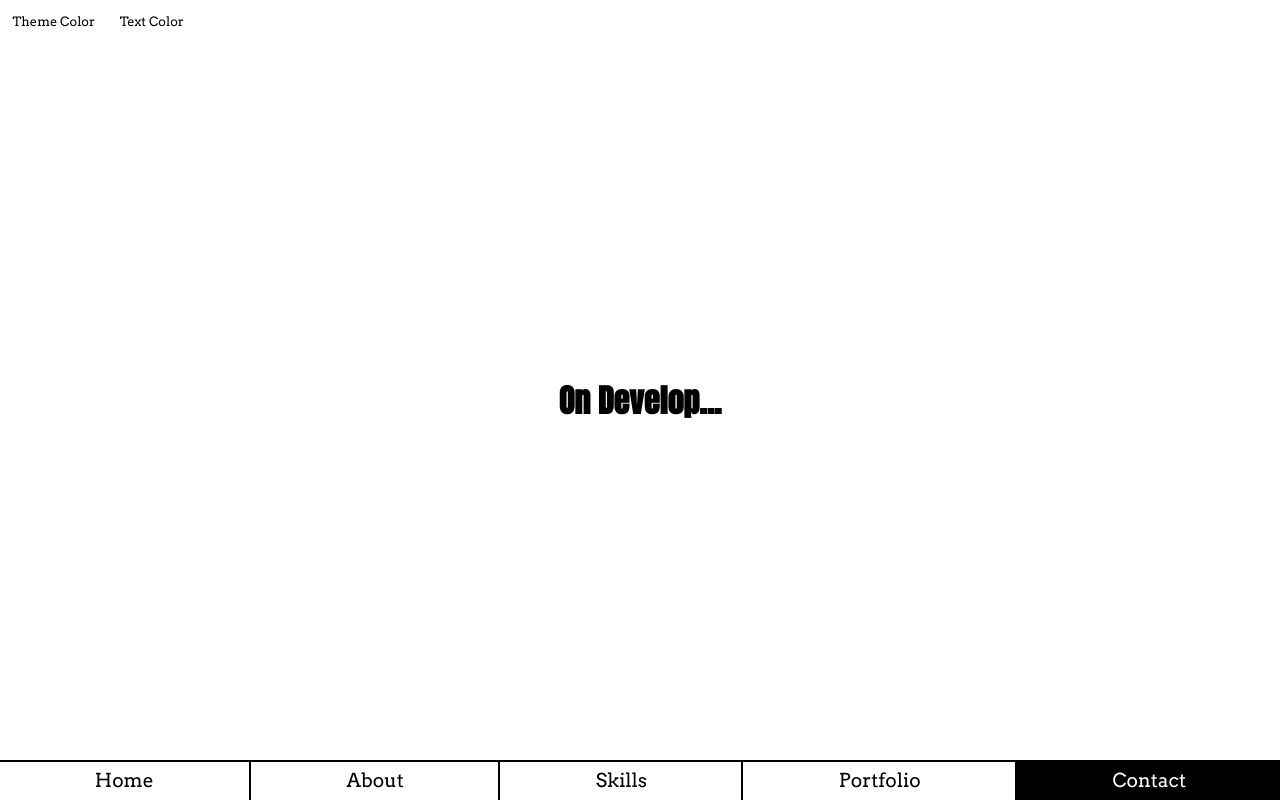
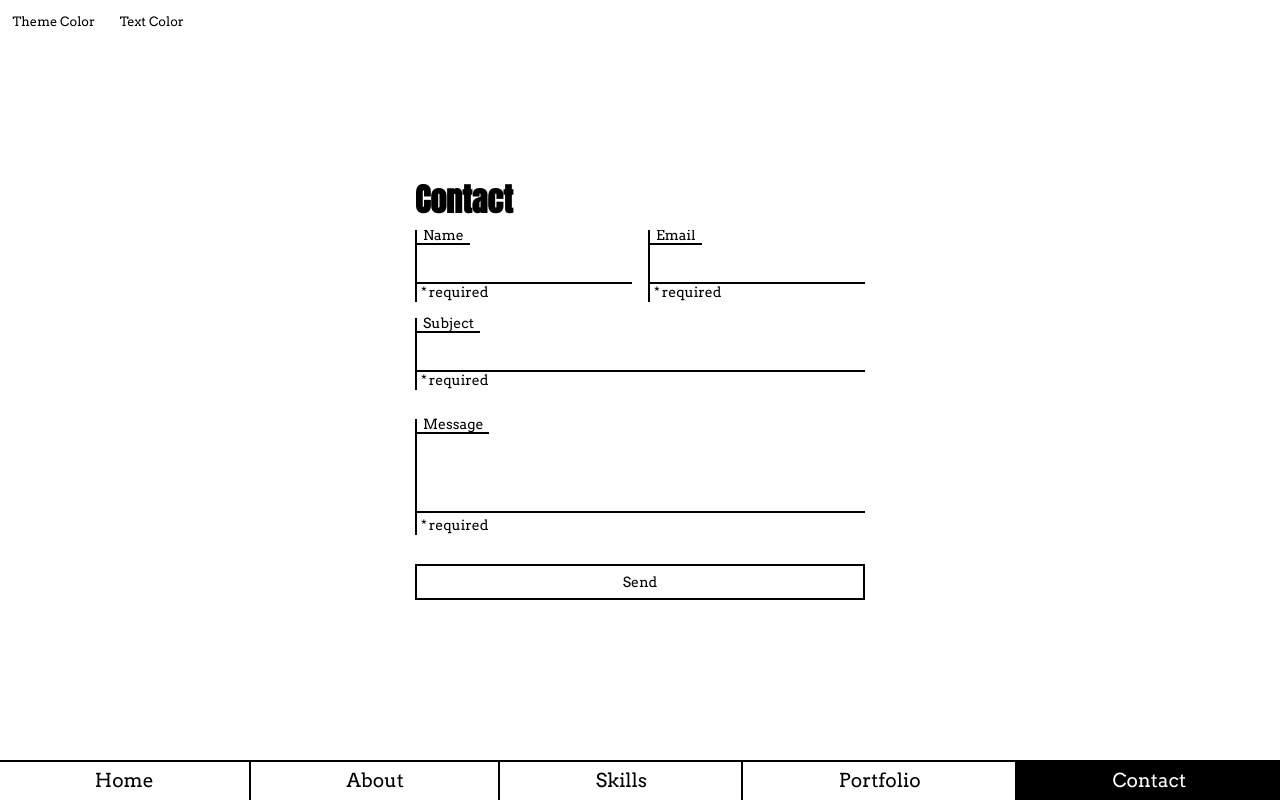
Before and after one commit to jonnitg/jonnitg.github.io, a Next.js app: page /contact in a window 1280 px wide. Built offline with nearby package versions, Linux system fonts and the light colour scheme.

Commit message:
Add Contact Page with logic (using emailjs)

```diff
--- /dev/null
+++ b/src/components/contact-section/contact-section.component.tsx
@@ -0,0 +1,90 @@
+import React, { useRef, useState } from 'react';
+import emailjs from 'emailjs-com';
+import Heading from '@elements/heading';
+import Input from '@elements/input';
+import Button from '@elements/button/button.element';
+import styles from './contact-section.module.scss';
+
+const ContactSection = () => {
+  const [message, setMessage] = useState('');
+  const formRef = useRef(null);
+
+  const handleSubmit = async (event) => {
+    event.preventDefault();
+
+    const serviceId = 'default_service';
+    const templateId = 'portfolio_email';
+
+    try {
+      await emailjs.sendForm(
+        serviceId,
+        templateId,
+        event.target,
+        'user_fOtmp3V2I5ZwYbq0hlAfr'
+      );
+      setMessage("Thanks For the email. I'll read it as soon as possible.");
+    } catch (error) {
+      setMessage('Oh no. There was a problem with the email.');
+    }
+  };
+
+  return (
+    <div className={styles.stl}>
+      <div className={styles.stl__container}>
+        {message ? (
+          <Heading className={styles.stl__form__message} tag="h3">
+            {message}
+          </Heading>
+        ) : (
+          <>
+            <Heading tag="h2">Contact</Heading>
+            <form
+              ref={formRef}
+              className={styles.stl__form}
+              onSubmit={handleSubmit}
+            >
+              <div className={styles.stl__form__subcontainer}>
+                <Input
+                  id="name"
+                  containerClassName={styles.stl__form__input}
+                  label="Name"
+                  helperText="required"
+                  required
+                />
+                <Input
+                  id="email"
+                  containerClassName={styles.stl__form__input}
+                  label="Email"
+                  helperText="required"
+                  required
+                />
+              </div>
+              <div className={styles.stl__form__input__container}>
+                <Input
+                  id="subject"
+                  containerClassName={styles.stl__form__input}
+                  label="Subject"
+                  helperText="required"
+                  required
+                />
+              </div>
+              <div className={styles.stl__form__input__container}>
+                <Input
+                  id="message"
+                  containerClassName={styles.stl__form__input}
+                  label="Message"
+                  helperText="required"
+                  isTextarea
+                  required
+                />
+              </div>
+              <Button submit>Send</Button>
+            </form>
+          </>
+        )}
+      </div>
+    </div>
+  );
+};
+
+export default ContactSection;
--- /dev/null
+++ b/src/components/contact-section/contact-section.module.scss
@@ -0,0 +1,65 @@
+@import '../../sass/base';
+
+.stl {
+  display: grid;
+  width: 100%;
+  height: 100%;
+  justify-items: center;
+  align-items: center;
+
+  &__container {
+    width: 320px;
+    height: 450px;
+
+    @include for-size(mobile-landscape-up) {
+      width: 450px;
+    }
+  }
+
+  &__form {
+    display: flex;
+    flex-direction: column;
+    width: 100%;
+    margin-top: 0.4em;
+    overflow: hidden;
+    box-sizing: border-box;
+
+    &__subcontainer {
+      display: inline-flex;
+      flex-wrap: wrap;
+      width: 100%;
+      overflow: hidden;
+
+      @include for-size(mobile-landscape-up) {
+        flex-wrap: nowrap;
+      }
+    }
+
+    &__input {
+      width: 100%;
+      margin-bottom: 0.5em;
+
+      @include for-size(mobile-landscape-up) {
+        margin-bottom: 1em;
+
+        &:nth-child(2) {
+          margin-left: 16px;
+        }
+      }
+
+      &__container {
+        margin-bottom: 0.5em;
+
+        @include for-size(mobile-landscape-up) {
+          margin-bottom: 0.8em;
+        }
+      }
+    }
+
+    &__message {
+      display: inline-flex;
+      height: 100%;
+      align-items: center;
+    }
+  }
+}
--- /dev/null
+++ b/src/components/contact-section/index.tsx
@@ -0,0 +1 @@
+export { default } from './contact-section.component';
--- a/src/pages/contact.tsx
+++ b/src/pages/contact.tsx
@@ -1,14 +1,13 @@
 import Head from 'next/head';
 import Layout from '@components/layout';
+import ContactSection from '@components/contact-section';
 
 const Contact = () => (
   <Layout>
     <Head>
       <title>Contact | Web Developer | Jonatán Isaac Treviño Galindo</title>
     </Head>
-    <div className="on-develop">
-      <h1>On Develop...</h1>
-    </div>
+    <ContactSection />
   </Layout>
 );
 
```
